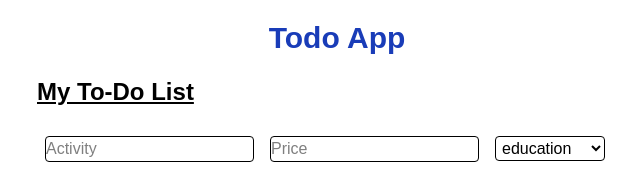
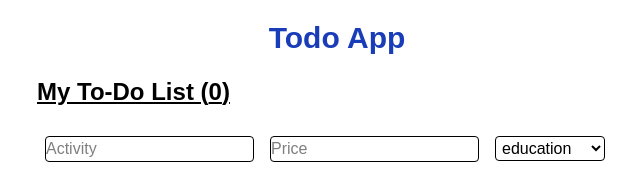
Before and after one commit to bhavani2199/Todo-App, a Next.js app: page / in a window 1280 px wide. Shown: the top 176 px of the page, without its empty margins (303-943 px from the left). Built offline with nearby package versions, Linux system fonts and the light colour scheme.

Commit message:
Added count of total number of items in the list

```diff
--- a/app/page.js
+++ b/app/page.js
@@ -19,7 +19,7 @@ export default function Home() {
 
       <div style={{ maxWidth: '600px', margin: '0 auto' }}>
       <h1 className="text-3xl flex items-center justify-center font-bold text-blue-800">Todo App</h1>
-      <h1 className='py-5 underline text-2xl font-bold'>My To-Do List</h1>
+      <h1 className='py-5 underline text-2xl font-bold'>My To-Do List ({todos.length})</h1>
       <TodoForm addTodo={addTodo} />
       <TodoList todos={todos} deleteTodo={deleteTodo} />
     </div>
```
